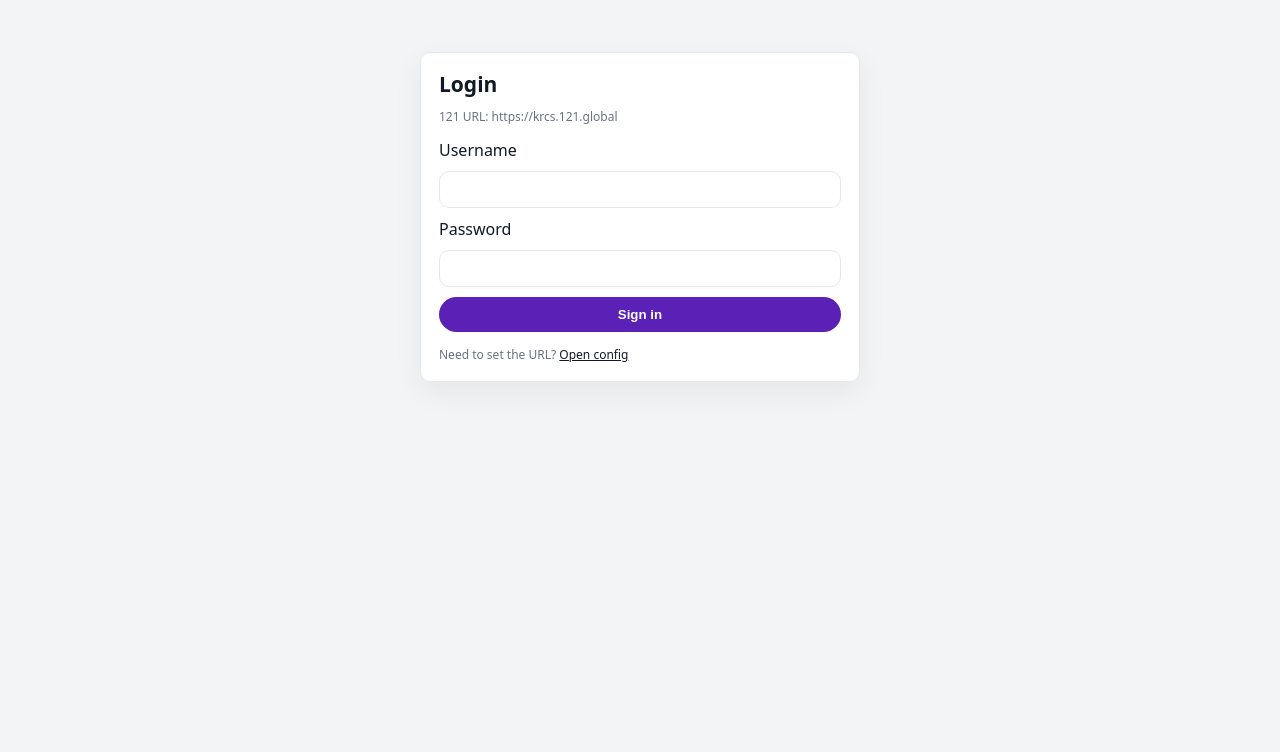
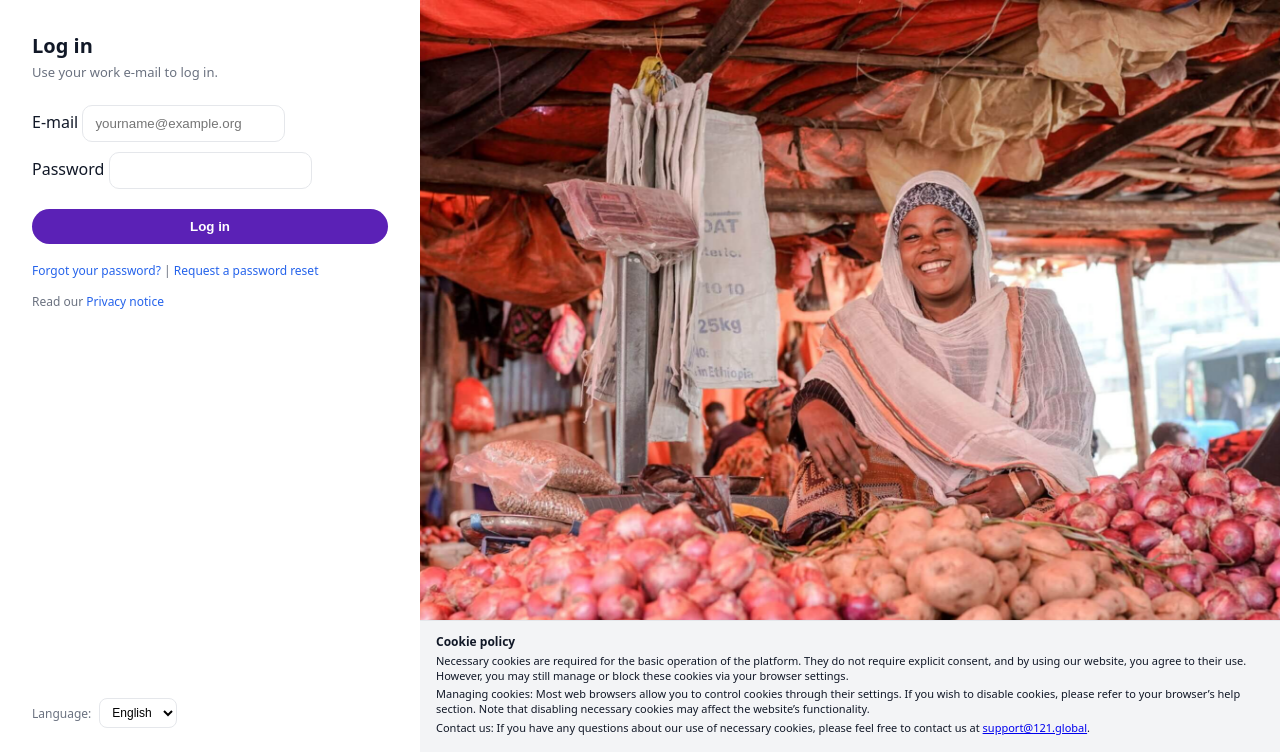
Before and after one commit to jackwharrison/checkdroid, a Flask app: page /login in a window 1280 px wide. Shown: the part 48-800 px from the top of the page. Run offline with Flask 3, Linux system fonts and the light colour scheme.

Commit message:
Adding login page

```diff
--- a/static/styles.css
+++ b/static/styles.css
@@ -196,6 +196,10 @@ html, body{
   padding:28px;
   flex:1 0 auto;             /* take remaining space under topbar */
   box-sizing:border-box;
+}
+/* Login page: use full width/height under header */
+.page.login-page{
+  padding:0;
 }
 
 
@@ -399,3 +403,139 @@ input, select{
   -webkit-mask: url("icons/play.svg") no-repeat center/contain;
   mask: url("icons/play.svg") no-repeat center/contain;
 }
+
+/* =========================
+   Login page layout
+========================= */
+/* =========================
+   Login page layout
+========================= */
+
+.login-layout{
+  display:flex;
+  height:calc(100vh - 48px);   /* full height under 48px top bar */
+}
+
+/* Left login column */
+.login-panel{
+  flex:0 0 420px;
+  max-width:460px;
+  padding:32px 32px 24px;
+  background:#ffffff;
+  display:flex;
+  flex-direction:column;
+}
+
+/* Right side: hero image + cookie overlay */
+.login-hero{
+  flex:1 1 auto;
+  overflow:hidden;
+  background:#000;
+  position:relative;            /* needed for overlay */
+}
+
+.login-hero img{
+  width:100%;
+  height:100%;
+  display:block;
+  object-fit:cover;
+}
+
+/* Titles / text on left */
+.login-title{
+  margin:0 0 4px 0;
+  font-size:20px;
+  font-weight:600;
+}
+
+.login-subtitle{
+  margin:0 0 16px 0;
+  font-size:13px;
+  color:var(--muted);
+}
+
+.login-error{
+  margin-bottom:12px;
+  padding:10px 12px;
+  border-radius:8px;
+  background:#fef2f2;
+  border:1px solid #fecaca;
+  color:#b91c1c;
+  font-size:13px;
+}
+
+.login-form{
+  display:flex;
+  flex-direction:column;
+  gap:10px;
+  margin-top:8px;
+}
+
+.login-btn{
+  margin-top:10px;
+}
+
+.login-links{
+  margin-top:8px;
+  font-size:12px;
+  color:var(--muted);
+}
+
+.login-link{
+  color:#2563eb;
+  text-decoration:none;
+  font-size:12px;
+}
+.login-link:hover{
+  text-decoration:underline;
+}
+
+.login-privacy{
+  margin-top:4px;
+  font-size:12px;
+  color:var(--muted);
+}
+
+.login-language{
+  margin-top:auto;
+  padding-top:16px;
+  font-size:12px;
+  color:var(--muted);
+  display:flex;
+  align-items:center;
+  gap:8px;
+}
+
+.login-language select{
+  font-size:12px;
+  padding:6px 8px;
+  border-radius:8px;
+  border:1px solid var(--line);
+  background:#fff;
+}
+
+/* Cookie card overlaid at bottom of image */
+.login-cookie-card{
+  position:absolute;
+  left:0;
+  right:0;
+  bottom:0;
+  background:#f3f4f6;           /* light grey like 121 */
+  padding:12px 16px;
+  font-size:11px;
+  color:#111827;
+  border-top:1px solid #e5e7eb;
+  max-height:40%;
+  overflow:auto;
+}
+
+.login-cookie-card h2{
+  margin:0 0 4px 0;
+  font-size:12px;
+  font-weight:600;
+}
+
+.login-cookie-card p{
+  margin:4px 0;
+  line-height:1.35;
+}
--- a/system_config.json
+++ b/system_config.json
@@ -1,4 +1,4 @@
 {
-  "url121": "https://krcs.121.global",
+  "url121": "https://test.121.global",
   "VERIFY_TLS": true
 }
--- a/templates/base.html
+++ b/templates/base.html
@@ -68,7 +68,7 @@
     </div>
   </header>
 
-  <main class="page">
+  <main class="page {% block page_class %}{% endblock %}">
     {% with messages = get_flashed_messages() %}
       {% if messages %}
         <div class="flash-wrap">
--- a/templates/login.html
+++ b/templates/login.html
@@ -1,25 +1,98 @@
 {% extends "base.html" %}
-{% block title %}Login - CheckDroid{% endblock %}
+{% block title %}Log in – CheckDroid{% endblock %}
+{% block page_class %}login-page{% endblock %}
 
 {% block content %}
-  <div class="center-wrap">
-    <div class="card auth-card">
-      <div class="card-title">Login</div>
-      <div class="muted small">121 URL: {{ url121 or "Not set" }}</div>
 
-      <form method="post" class="form">
-        <label>Username</label>
-        <input name="username" required />
+<div class="login-layout">
 
-        <label>Password</label>
-        <input name="password" type="password" required />
+  <!-- Left: login panel -->
+  <section class="login-panel">
+    <h1 class="login-title">Log in</h1>
+    <p class="login-subtitle">
+      Use your work e-mail to log in.
+    </p>
 
-        <button class="btn btn-primary" type="submit">Sign in</button>
-      </form>
+    {% if error %}
+      <div class="login-error">{{ error }}</div>
+    {% endif %}
 
-      <div class="muted small">
-        Need to set the URL? <a class="link-dark" href="{{ url_for('config') }}">Open config</a>
+    <form method="post" class="login-form" novalidate>
+      <div class="field">
+        <label class="label" for="email">E-mail</label>
+        <input
+          id="email"
+          name="username"
+          type="email"
+          required
+          autocomplete="username"
+          placeholder="yourname@example.org"
+        >
       </div>
+
+      <div class="field">
+        <label class="label" for="password">Password</label>
+        <input
+          id="password"
+          name="password"
+          type="password"
+          required
+          autocomplete="current-password"
+        >
+      </div>
+
+      <button type="submit" class="btn btn-primary login-btn">
+        Log in
+      </button>
+
+      <div class="login-links">
+        <a href="#" class="login-link">Forgot your password?</a>
+        <span> | </span>
+        <a href="#" class="login-link">Request a password reset</a>
+      </div>
+
+      <div class="login-privacy">
+        Read our <a href="#" class="login-link">Privacy notice</a>
+      </div>
+    </form>
+
+    <div class="login-language">
+      <span>Language:</span>
+      <select>
+        <option>English</option>
+      </select>
     </div>
-  </div>
+  </section>
+
+  <!-- Right: hero image + overlaid cookie card -->
+  <section class="login-hero">
+    <img
+      src="{{ url_for('static', filename='login.jpeg') }}"
+      alt="Market vendor smiling"
+    >
+
+    <div class="login-cookie-card">
+      <h2>Cookie policy</h2>
+      <p>
+        Necessary cookies are required for the basic operation of the platform.
+        They do not require explicit consent, and by using our website, you agree
+        to their use. However, you may still manage or block these cookies via
+        your browser settings.
+      </p>
+      <p>
+        Managing cookies: Most web browsers allow you to control cookies through
+        their settings. If you wish to disable cookies, please refer to your
+        browser’s help section. Note that disabling necessary cookies may affect
+        the website’s functionality.
+      </p>
+      <p>
+        Contact us: If you have any questions about our use of necessary cookies,
+        please feel free to contact us at
+        <a href="mailto:support@121.global">support@121.global</a>.
+      </p>
+    </div>
+  </section>
+
+</div>
+
 {% endblock %}
```
Also changed, not shown: static/login.jpeg (added), 2 other files.
